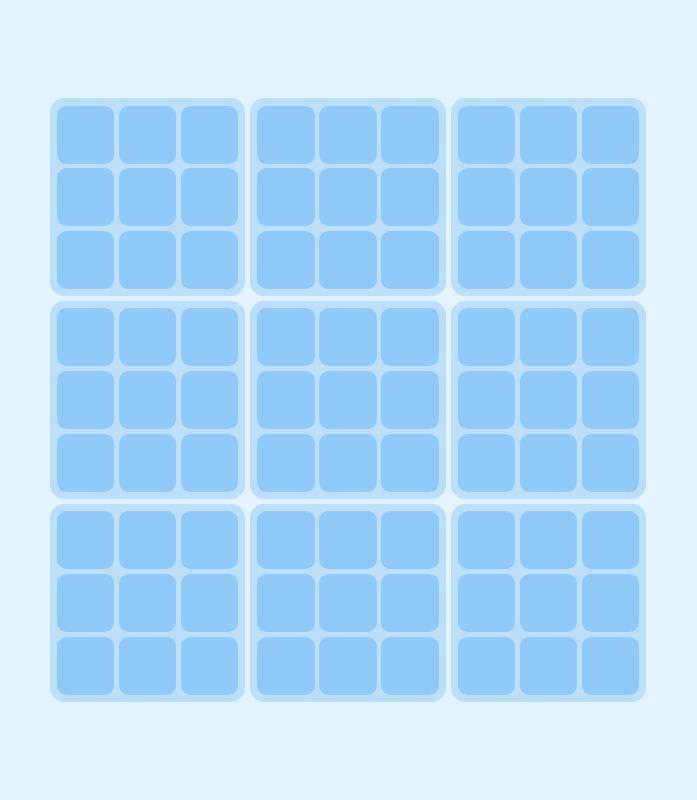
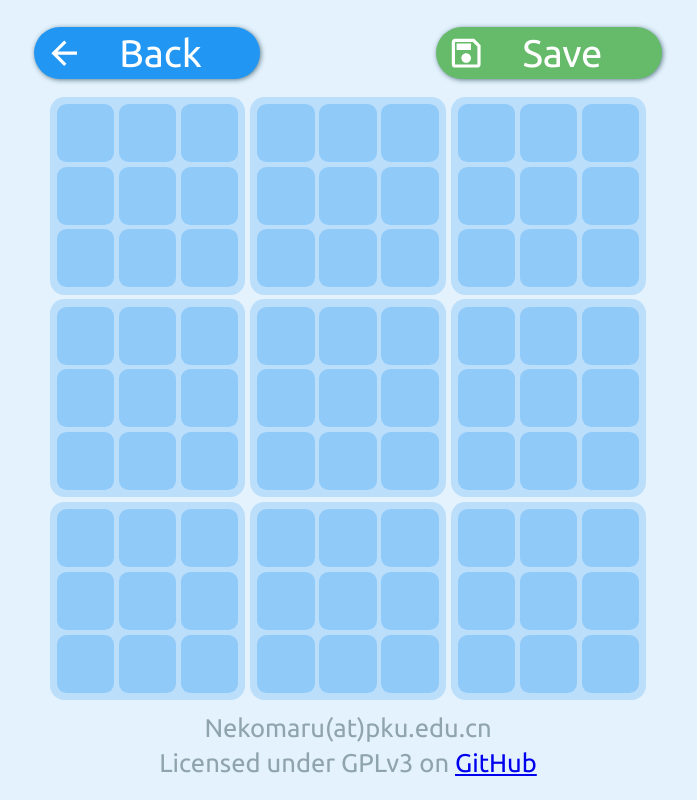
Before and after one commit to Nekomaru-PKU/Nekomaru-Courses-2022-Spring-Python-Homework-3-Sudoku, a plain HTML site: page static/sudoku-design.html in a window 1280 px wide. Shown: the whole page, without its empty margins (292-989 px from the left). Drawn offline with nearby package versions, Linux system fonts and the light colour scheme.

Commit message:
Finish UI in sudoku-design.html

```diff
--- a/static/sudoku-design.html
+++ b/static/sudoku-design.html
@@ -15,10 +15,40 @@
     <script src="https://ajax.googleapis.com/ajax/libs/jquery/3.6.0/jquery.min.js"></script>
 </head>
 <body>
-    <div id="sudoku" class="sudoku-container"></div>
+    <header class="topbar">
+        <a class="button" href="/">
+            <svg xmlns="http://www.w3.org/2000/svg" viewBox="0 0 24 24" height="1em" width="1em">
+                <path d="M20 11H7.83l5.59-5.59L12 4l-8 8 8 8 1.41-1.41L7.83 13H20v-2z" />
+            </svg>
+            <span>Back</span>
+        </a>
+        <a id="save" class="button button-ready">
+            <svg xmlns="http://www.w3.org/2000/svg" viewBox="0 0 24 24" height="1em" width="1em">
+                <path d="M17 3H5c-1.11 0-2 .9-2 2v14c0 1.1.89 2 2 2h14c1.1 0 2-.9 2-2V7l-4-4zm2 16H5V5h11.17L19 7.83V19zm-7-7c-1.66 0-3 1.34-3 3s1.34 3 3 3 3-1.34 3-3-1.34-3-3-3zM6 6h9v4H6z" />
+            </svg>
+            <span>Save</span>
+        </a>
+    </header>
+    <main id="sudoku" class="sudoku-container"></main>
+    <footer>
+        <p id="author">Nekomaru(at)pku.edu.cn</p>
+        <p id="license">
+            Licensed under GPLv3 on <a href="https://github.com/PKU-Nekomaru/Nekomaru-Courses-2022-Spring-Python-Homework-3-Sudoku">GitHub</a>
+        </p>
+    </footer>
     <script src="/static/sudoku.js"></script>
     <script>
         initSudoku();
+
+        $('#save').click(() => {
+            if (! sudoku.isOkay) return;
+        });
+
+        sudoku.onUpdated = () => {
+            $('#save')
+                .toggleClass('button-disabled', ! sudoku.isOkay)
+                .toggleClass('button-ready'   ,   sudoku.isOkay);
+        }
     </script>
 </body>
 </html>
--- a/static/sudoku.css
+++ b/static/sudoku.css
@@ -1,3 +1,13 @@
+.topbar {
+    width: calc(min(80vh, 80vw));
+    margin: 0.3em;
+    flex-direction: row;
+    justify-content: space-between;
+}
+
+footer   { margin: 0.3em; color: #90A4AE; font-size: 0.8em; }
+footer p { margin: 0.1em; }
+
 .sudoku-container {
     font-size: calc(min(6vh, 6vw));
 }
--- a/static/sudoku.js
+++ b/static/sudoku.js
@@ -1,6 +1,7 @@
 const range3 = [0, 1, 2];
 const sudoku = {
-    data: range3.map(i => range3.map(j => range3.map(k => range3.map(l => 0)))),
+    design: range3.map(i => range3.map(j => range3.map(k => range3.map(l => 0)))),
+    isOkay: true,
     onUpdated: () => {},
 };
 const colors = {
@@ -60,7 +61,8 @@ const onSudokuChanged = () => {
     }
     for (let [i, j, k, l] of err)
         $(`#sudoku-${i}-${j}-${k}-${l}`)[0].style.backgroundColor = colors.err1;
-    sudoku.onUpdated(err.length == 0);
+    sudoku.isOkay = err.length == 0;
+    sudoku.onUpdated();
 }
 
 const initSudoku = () => {
@@ -77,8 +79,8 @@ const initSudoku = () => {
         ).join(''));
     for (let i of range3) for (let j of range3) for (let k of range3) for (let l of range3) {
         $(`#sudoku-${i}-${j}-${k}-${l}`)[0].oninput = ev => {
-            if (sudoku.data[i][j][k][l])
-                ev.target.value = sudoku.data[i][j][k][l];
+            if (sudoku.design[i][j][k][l])
+                ev.target.value = sudoku.design[i][j][k][l];
             else {
                 const value = ev.target.value;
                 const valueLastCharCode = value.charCodeAt(value.length - 1);
```
Also changed, not shown: static/index.html (+1 -1 lines).
